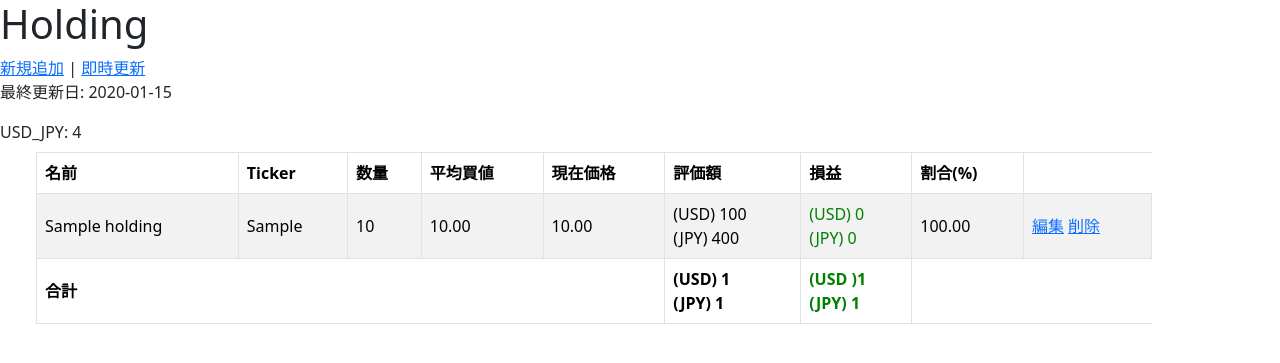
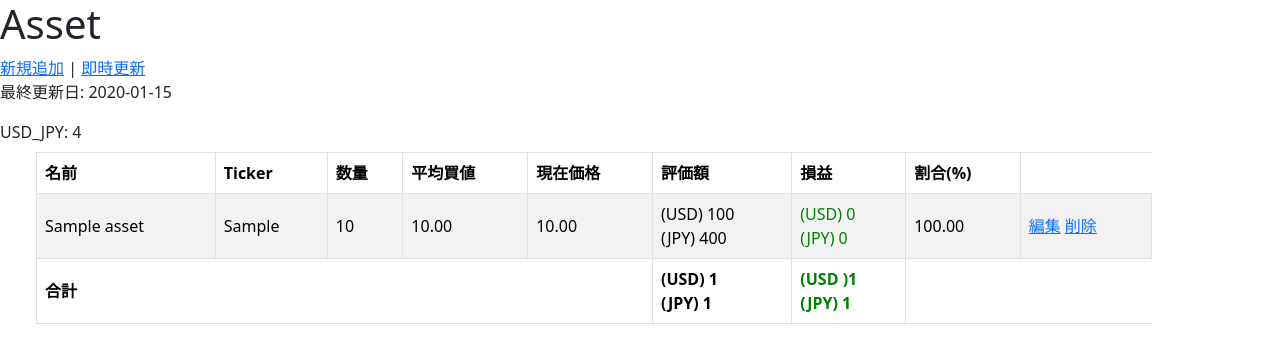
Before and after one commit to kyamawaki/PortfolioManagerDjango, a Django app: template web/StockFlow/portfolio/templates/portfolio/holding_list.html in a window 1280 px wide. Shown: the top 363 px of the page. Run offline with Django 5.2, Linux system fonts and the light colour scheme; tables that the repository leaves empty hold one stand-in row (values such as "Sample post"); the template is opened without the code that fills it: values that come from a table or form of the project are taken from there, most other values are stand-ins (such as "Sample title", 1, 10 or a date in 2020).

Commit message:
rename: Changed Model Name (Holding to Asset)

```diff
--- a/web/StockFlow/portfolio/forms.py
+++ b/web/StockFlow/portfolio/forms.py
@@ -1,10 +1,10 @@
 from django import forms
-from .models import Holding
+from .models import Asset
 import yfinance as yf
 
-class HoldingForm(forms.ModelForm):
+class AssetForm(forms.ModelForm):
     class Meta:
-        model = Holding
+        model = Asset
         fields = ["name", "ticker", "quantity", "average_price"]
 
     def clean_ticker(self):
--- a/web/StockFlow/portfolio/models.py
+++ b/web/StockFlow/portfolio/models.py
@@ -2,9 +2,9 @@ from django.db import models
 from decimal import Decimal
 
 ################################################
-# Holding Model
+# Asset Model
 ################################################
-class Holding(models.Model):
+class Asset(models.Model):
     name = models.CharField("名前", max_length=100, unique=True)
     ticker = models.CharField("Ticker", max_length=10)
     quantity = models.PositiveIntegerField("数量")
@@ -40,8 +40,8 @@ class Holding(models.Model):
     # 資産に対する割合
     @property
     def ratio(self):
-        from .models import Holding
-        total = sum(h.valuation_jpy for h in Holding.objects.all())
+        from .models import Asset
+        total = sum(h.valuation_jpy for h in Asset.objects.all())
         ratio_value = self.valuation_jpy / total * 100 if total > 0 else 0
         return (Decimal)(ratio_value)
 
--- a/web/StockFlow/portfolio/templates/portfolio/holding_create.html
+++ b/web/StockFlow/portfolio/templates/portfolio/holding_create.html
@@ -6,4 +6,4 @@
   <button type="submit">追加</button>
 </form>
 
-<a href="{% url 'holding_list' %}">戻る</a>
+<a href="{% url 'asset_list' %}">戻る</a>
--- a/web/StockFlow/portfolio/templates/portfolio/holding_edit.html
+++ b/web/StockFlow/portfolio/templates/portfolio/holding_edit.html
@@ -1,5 +1,5 @@
-<!-- edit_holding.html -->
-<h2>{{ holding.name }} を編集</h2>
+<!-- edit_asset.html -->
+<h2>{{ asset.name }} を編集</h2>
 
 <form method="post">
   {% csrf_token %}
@@ -7,4 +7,4 @@
   <button type="submit">更新</button>
 </form>
 
-<a href="{% url 'holding_list' %}">戻る</a>
+<a href="{% url 'asset_list' %}">戻る</a>
--- a/web/StockFlow/portfolio/templates/portfolio/holding_list.html
+++ b/web/StockFlow/portfolio/templates/portfolio/holding_list.html
@@ -3,7 +3,7 @@
 <html lang="ja">
 <head>
     <meta charset="UTF-8">
-    <title>Holdings</title>
+    <title>Assets</title>
  <!-- Bootstrap CSS -->
  <link href="https://cdn.jsdelivr.net/npm/bootstrap@5.3.2/dist/css/bootstrap.min.css" rel="stylesheet" >
  <style>
@@ -40,12 +40,12 @@
     </div>
     {% load humanize %}
 
-    <h1>Holding</h1>
+    <h1>Asset</h1>
 
-    <!-- 'urlpatterns[]の"holding_create"からurlを逆引きする -->
-    <a href="{% url 'holding_create' %}">新規追加</a>
+    <!-- 'urlpatterns[]の"asset_create"からurlを逆引きする -->
+    <a href="{% url 'asset_create' %}">新規追加</a>
     |
-    <a href="{% url 'holding_update' %}" onclick="showLoading()">即時更新</a>
+    <a href="{% url 'asset_update' %}" onclick="showLoading()">即時更新</a>
 
     {% if last_updated %}
         <p>最終更新日: {{ last_updated|date:"Y-m-d" }}</p>
@@ -66,7 +66,7 @@
           </tr>
         </thead>
         <tbody>
-          {% for h in holdings %}
+          {% for h in assets %}
           <tr>
             <td>{{ h.name }}</td>
             <td>{{ h.ticker }}</td>
@@ -83,9 +83,9 @@
             </td>
             <td>{{ h.ratio|floatformat:2}}</td>
             <td>
-              <a href="{% url 'holding_edit' h.pk %}">編集</a>
-              <a href="#" onclick="deleteHolding({{ h.pk }}); return false;">削除</a>
-              <form id="delete-form-{{ h.pk }}" action="{% url 'holding_delete' h.pk %}" method="post" style="display:none;">
+              <a href="{% url 'asset_edit' h.pk %}">編集</a>
+              <a href="#" onclick="deleteAsset({{ h.pk }}); return false;">削除</a>
+              <form id="delete-form-{{ h.pk }}" action="{% url 'asset_delete' h.pk %}" method="post" style="display:none;">
                  {% csrf_token %}
               </form>
             </td>
@@ -113,7 +113,7 @@
     <script src="https://cdn.jsdelivr.net/npm/bootstrap@5.3.2/dist/js/bootstrap.bundle.min.js"></script>
 
     <script>
-        function deleteHolding(id) {
+        function deleteAsset(id) {
             if (confirm("削除しますか?")) {
                 document.getElementById(`delete-form-${id}`).submit();
             }
--- a/web/StockFlow/portfolio/urls.py
+++ b/web/StockFlow/portfolio/urls.py
@@ -2,9 +2,9 @@ from django.urls import path
 from . import views
 
 urlpatterns = [
-    path("holdings", views.holding_list, name="holding_list"),
-    path("holdings/create", views.holding_create, name="holding_create"),
-    path("holdings/edit/<int:pk>", views.holding_edit, name="holding_edit"),
-    path("holdings/delete/<int:pk>", views.holding_delete, name="holding_delete"),
-    path("holdings/update", views.holding_update, name="holding_update"),
+    path("assets", views.asset_list, name="asset_list"),
+    path("assets/create", views.asset_create, name="asset_create"),
+    path("assets/edit/<int:pk>", views.asset_edit, name="asset_edit"),
+    path("assets/delete/<int:pk>", views.asset_delete, name="asset_delete"),
+    path("assets/update", views.asset_update, name="asset_update"),
 ]
```
Also changed, not shown: web/StockFlow/portfolio/admin.py (+7 -7 lines), web/StockFlow/portfolio/views.py (+37 -37 lines).
